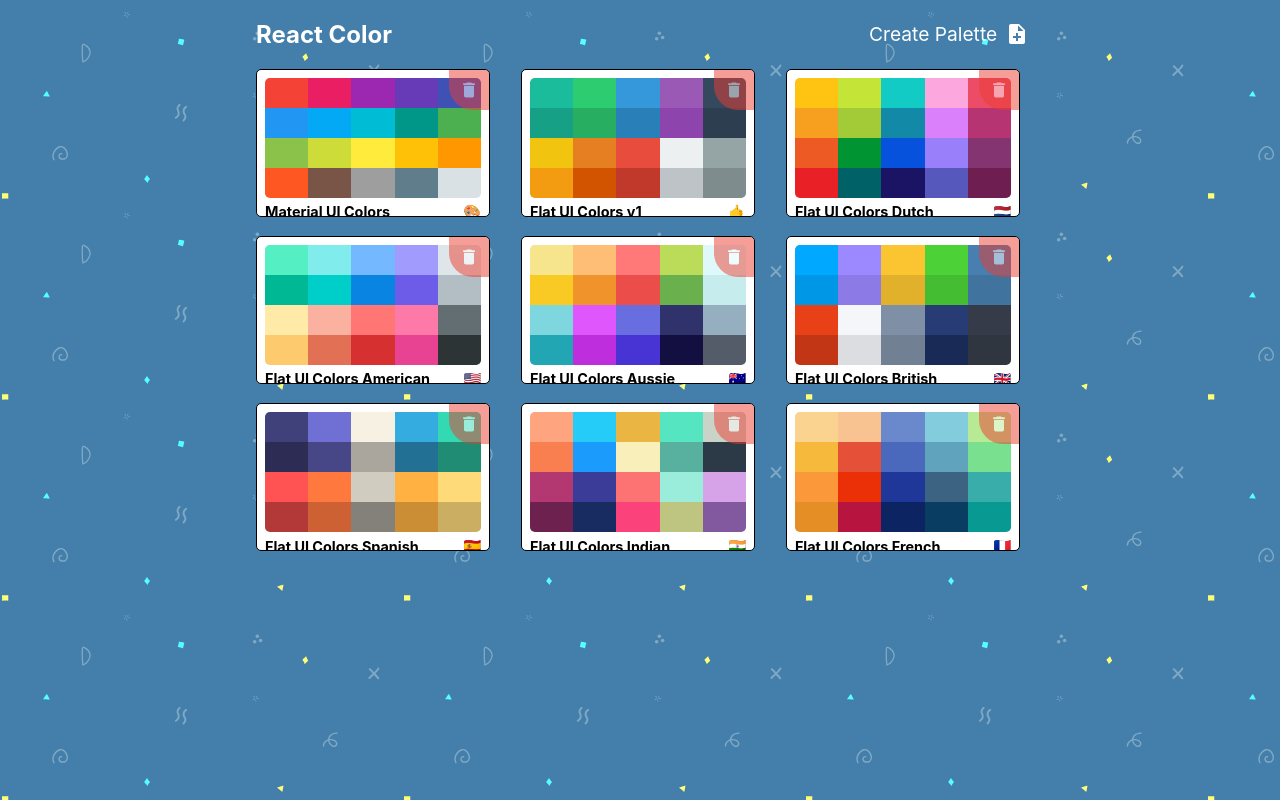
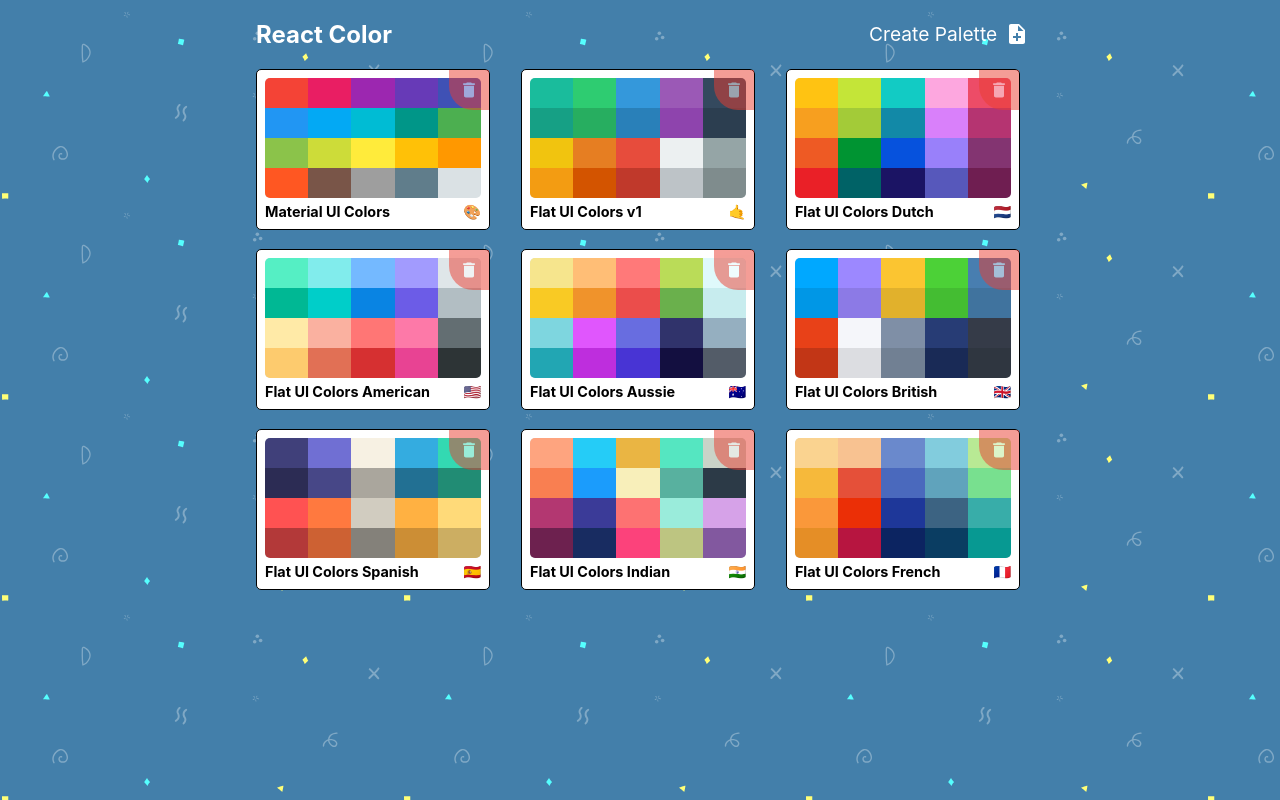
Before and after one commit to ZEESHAN2515-16/React-JS, a React (Create React App) app: page / in a window 1280 px wide. Built offline with nearby package versions, Linux system fonts and the light colour scheme.

Commit message:
Update MiniPaletteStyles.js

```diff
--- a/src/styles/MiniPaletteStyles.js
+++ b/src/styles/MiniPaletteStyles.js
@@ -7,7 +7,7 @@
       padding: '0.5rem',
       border: '1px solid black',
       position: 'relative',
-      overflow: 'hidden',
+//       overflow: 'hidden',
       cursor: 'pointer',
       '&:hover svg': {
          opacity: '1',
```
